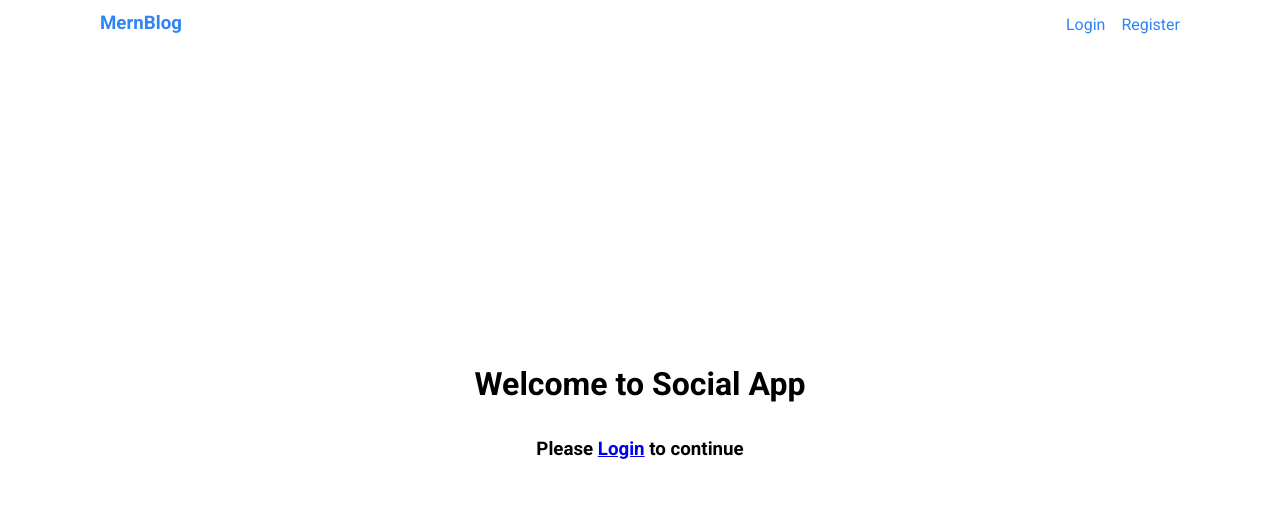
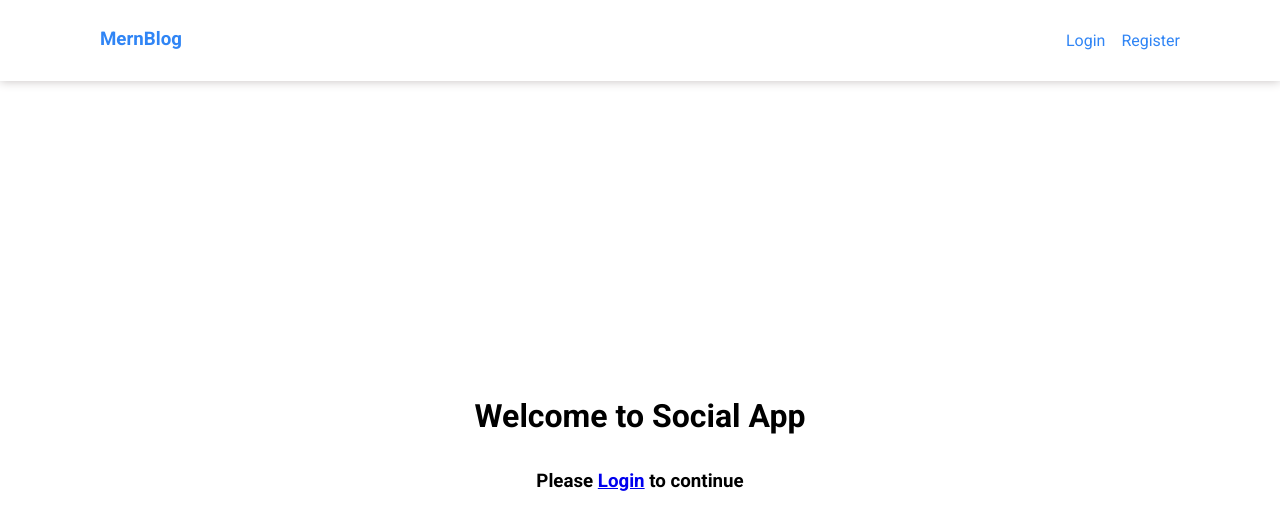
Before and after one commit to DineshRout779/mernblog-frontend, a React (Create React App) app: page / in a window 1280 px wide. Shown: the top 530 px of the page. Built offline with nearby package versions, Linux system fonts and the light colour scheme; no server answers.

Commit message:
reafctor

```diff
--- a/src/components/topbar/Topbar.js
+++ b/src/components/topbar/Topbar.js
@@ -13,7 +13,7 @@ const Topbar = () => {
   };
 
   return (
-    <div className='top'>
+    <header>
       <div className='container'>
         <div className='flex align-center justify-between'>
           {user ? (
@@ -54,7 +54,7 @@ const Topbar = () => {
           )}
         </div>
       </div>
-    </div>
+    </header>
   );
 };
 
```
